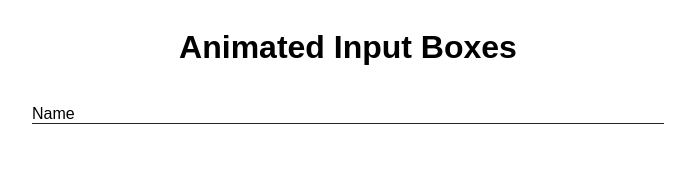
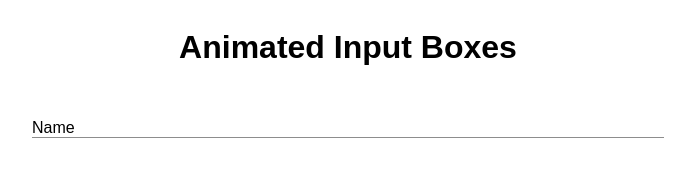
Before and after one commit to Tanner-Perham/Learning, a plain HTML site: page CSS/AnimatedInputBoxes/index.html in a window 1280 px wide. Shown: the whole page, without its empty margins (292-987 px from the left). Drawn offline with Linux system fonts and the light colour scheme.

Commit message:
Slight adjustment to input field styling - Moving on now!

```diff
--- a/CSS/AnimatedInputBoxes/style.css
+++ b/CSS/AnimatedInputBoxes/style.css
@@ -10,34 +10,35 @@ body {
 .form {
   width: 50%;
   position: relative;
-  height: 50%;
+  height: 50px;
 }
 
 .form input {
   width: 100%;
   height: 100%;
   color: rgb(80, 209, 198);
-  padding-top: 20px;
+  padding-top: 10px;
   border: none;
   outline: none;
+  font-size: 14px;
 }
 
 .form label {
   position: absolute;
   bottom: 0px;
-  left: 0%;
+  left: 0px;
   width: 100%;
   height: 100%;
   pointer-events: none;
-  border-bottom: 1px solid rgb(37, 37, 37);
+  border-bottom: 1px solid rgb(141, 141, 141);
   overflow: hidden;
 }
 
 .form label::after {
   content: "";
-  position: absolute;S
+  position: absolute;
   left: 0px;
-  bottom: -2px;
+  bottom: -1px;
   height: 100%;
   width: 100%;
   border-bottom: 4px solid rgb(80, 209, 198);
@@ -54,7 +55,7 @@ body {
 
 .form input:focus + .label-name .content-name,
 .form input:not(:placeholder-shown) + .label-name .content-name {
-  transform: translateY(-100%);
+  transform: translateY(-110%);
   color: rgb(39, 148, 130);
 }
 
```
